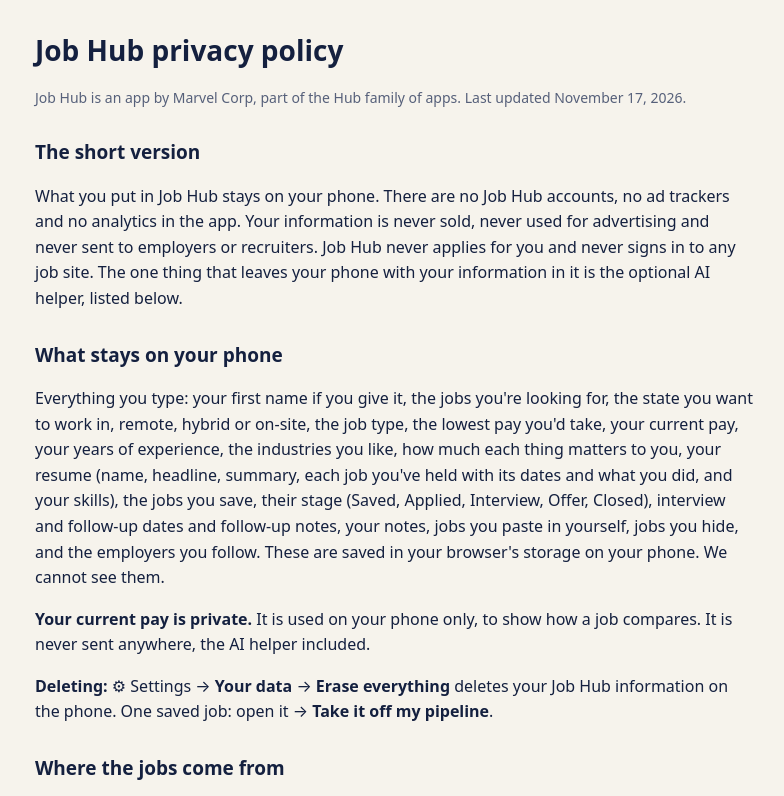
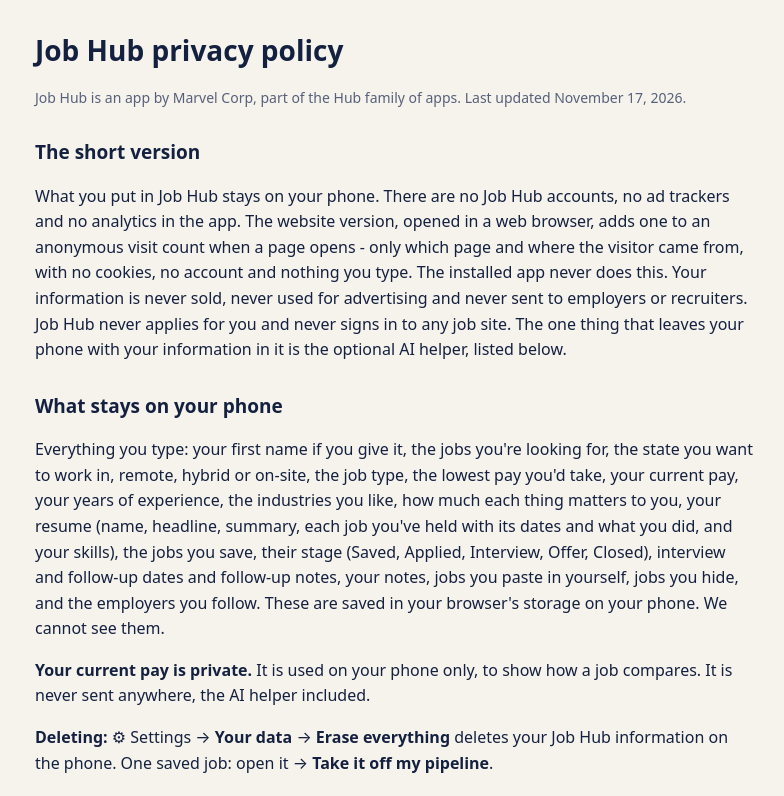
Before and after one commit to smarvel1963-ops/jobhub, a plain HTML site: page privacy.html in a window 1280 px wide. Shown: the top 796 px of the page, without its empty margins (245-1029 px from the left). Drawn offline with Linux system fonts and the light colour scheme.

Commit message:
Privacy page: the website version counts visits anonymously, the app never does (Scott 11/21: "Yes, publish both")
The Hub WEBSITE, opened in a web browser, now adds one to an anonymous visit count (Hub engine WEB_VISIT_COUNT, dayhub 9583f94):
only which page and where the visitor came from - no cookies, no account, nothing typed. The installed app never does this, so
"no analytics in the app" stays true. One sentence added after that line.

Co-Authored-By: Claude Opus 5.5 <noreply@anthropic.com>

```diff
--- a/privacy.html
+++ b/privacy.html
@@ -25,7 +25,7 @@
   <p class="dim">Job Hub is an app by Marvel Corp, part of the Hub family of apps. Last updated November 17, 2026.</p>
 
   <h2>The short version</h2>
-  <p>What you put in Job Hub stays on your phone. There are no Job Hub accounts, no ad trackers and no analytics in the app. Your information is never sold, never used for advertising and never sent to employers or recruiters. Job Hub never applies for you and never signs in to any job site. The one thing that leaves your phone with your information in it is the optional AI helper, listed below.</p>
+  <p>What you put in Job Hub stays on your phone. There are no Job Hub accounts, no ad trackers and no analytics in the app. The website version, opened in a web browser, adds one to an anonymous visit count when a page opens - only which page and where the visitor came from, with no cookies, no account and nothing you type. The installed app never does this. Your information is never sold, never used for advertising and never sent to employers or recruiters. Job Hub never applies for you and never signs in to any job site. The one thing that leaves your phone with your information in it is the optional AI helper, listed below.</p>
 
   <h2>What stays on your phone</h2>
   <p>Everything you type: your first name if you give it, the jobs you're looking for, the state you want to work in, remote, hybrid or on-site, the job type, the lowest pay you'd take, your current pay, your years of experience, the industries you like, how much each thing matters to you, your resume (name, headline, summary, each job you've held with its dates and what you did, and your skills), the jobs you save, their stage (Saved, Applied, Interview, Offer, Closed), interview and follow-up dates and follow-up notes, your notes, jobs you paste in yourself, jobs you hide, and the employers you follow. These are saved in your browser's storage on your phone. We cannot see them.</p>
```
